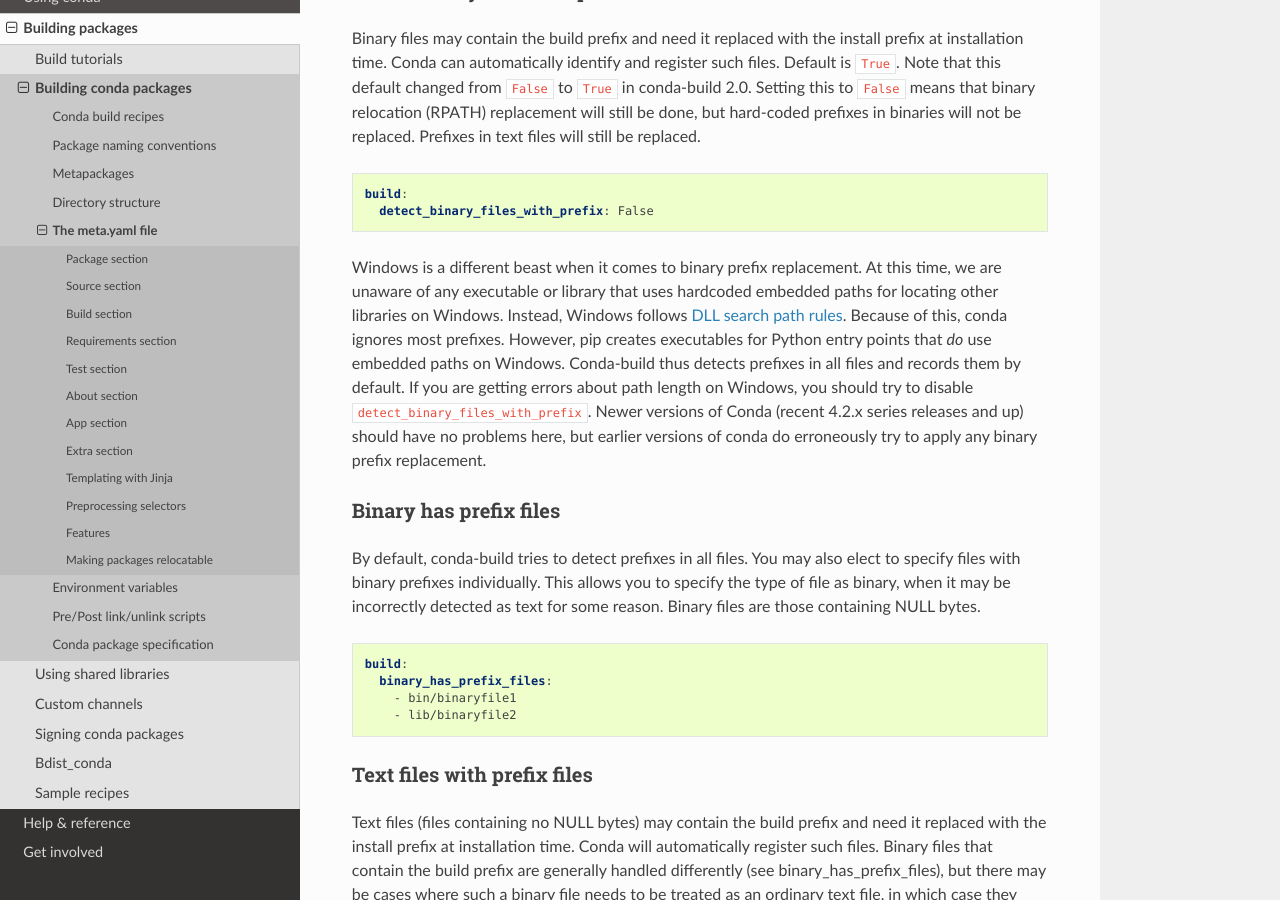
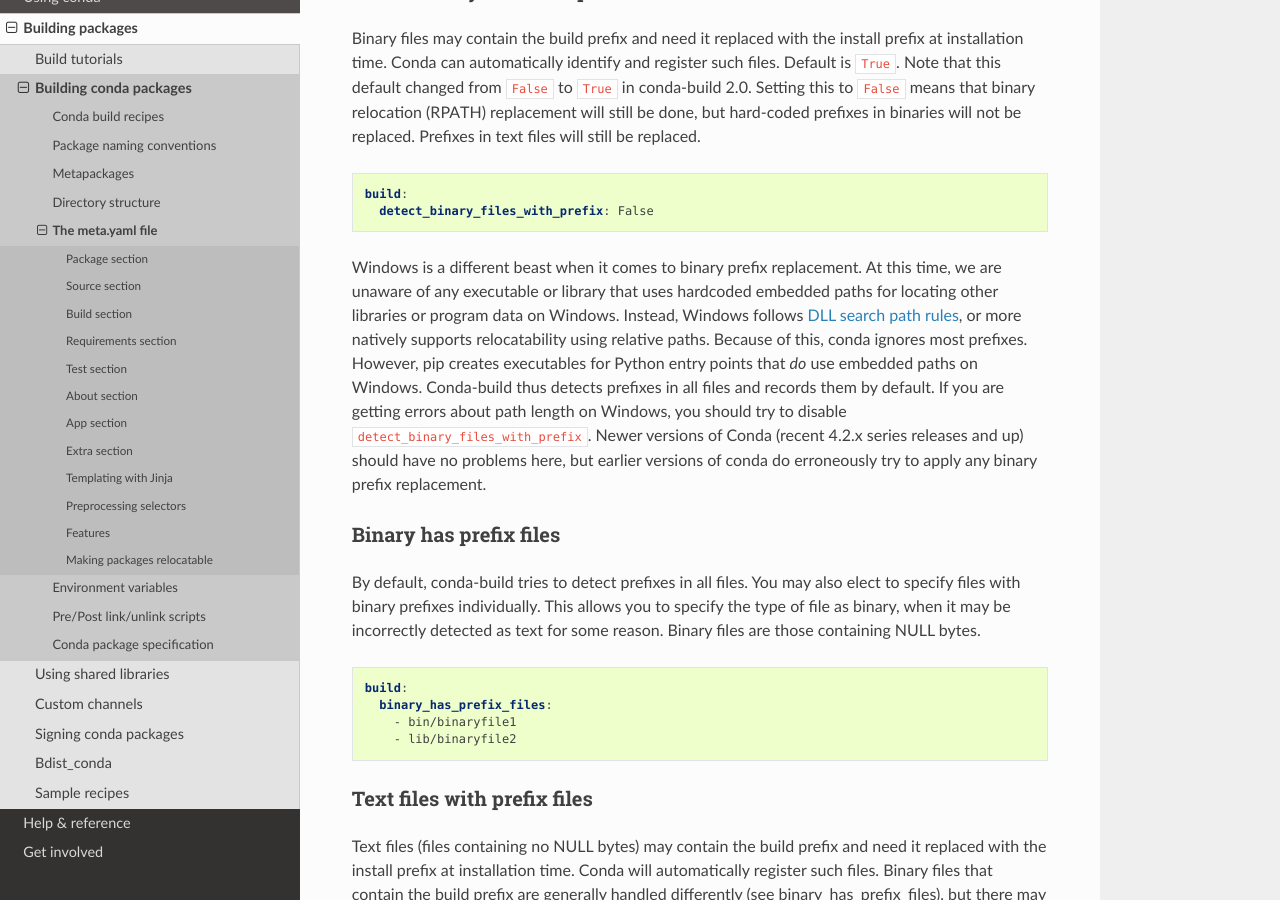
Before and after one commit to conda/conda-docs, a Sphinx documentation site: the page built from docs/source/building/meta-yaml.rst, in a window 1280 px wide and 900 px high, scrolled down 7289 px. Built offline with Sphinx 7.4.7 and the Read the Docs theme 2.0.0, drawn with Linux system fonts in a browser that asks for light colours.

Commit message:
tweak text about win binary prefix

```diff
--- a/docs/source/building/meta-yaml.rst
+++ b/docs/source/building/meta-yaml.rst
@@ -312,15 +312,17 @@
 
 Windows is a different beast when it comes to binary prefix replacement. At this
 time, we are unaware of any executable or library that uses hardcoded embedded
-paths for locating other libraries on Windows. Instead, Windows follows `DLL
-search path rules <https://msdn.microsoft.com/en-us/library/7d83bc18.aspx>`_.
-Because of this, conda ignores most prefixes. However, pip creates executables
-for Python entry points that *do* use embedded paths on Windows. Conda-build
-thus detects prefixes in all files and records them by default. If you are
-getting errors about path length on Windows, you should try to disable
-``detect_binary_files_with_prefix``. Newer versions of Conda (recent 4.2.x
-series releases and up) should have no problems here, but earlier versions of
-conda do erroneously try to apply any binary prefix replacement.
+paths for locating other libraries or program data on Windows. Instead, Windows
+follows `DLL search path rules
+<https://msdn.microsoft.com/en-us/library/7d83bc18.aspx>`_, or more natively
+supports relocatability using relative paths. Because of this, conda ignores
+most prefixes. However, pip creates executables for Python entry points that
+*do* use embedded paths on Windows. Conda-build thus detects prefixes in all
+files and records them by default. If you are getting errors about path length
+on Windows, you should try to disable ``detect_binary_files_with_prefix``. Newer
+versions of Conda (recent 4.2.x series releases and up) should have no problems
+here, but earlier versions of conda do erroneously try to apply any binary
+prefix replacement.
 
 
 Binary has prefix files
```
